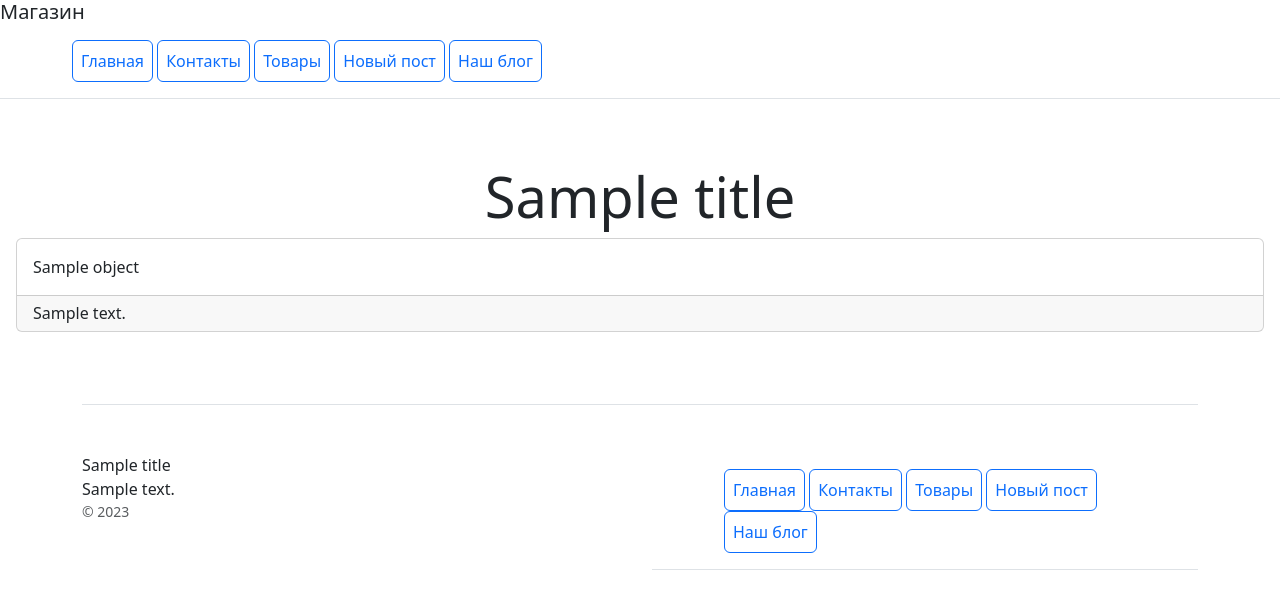
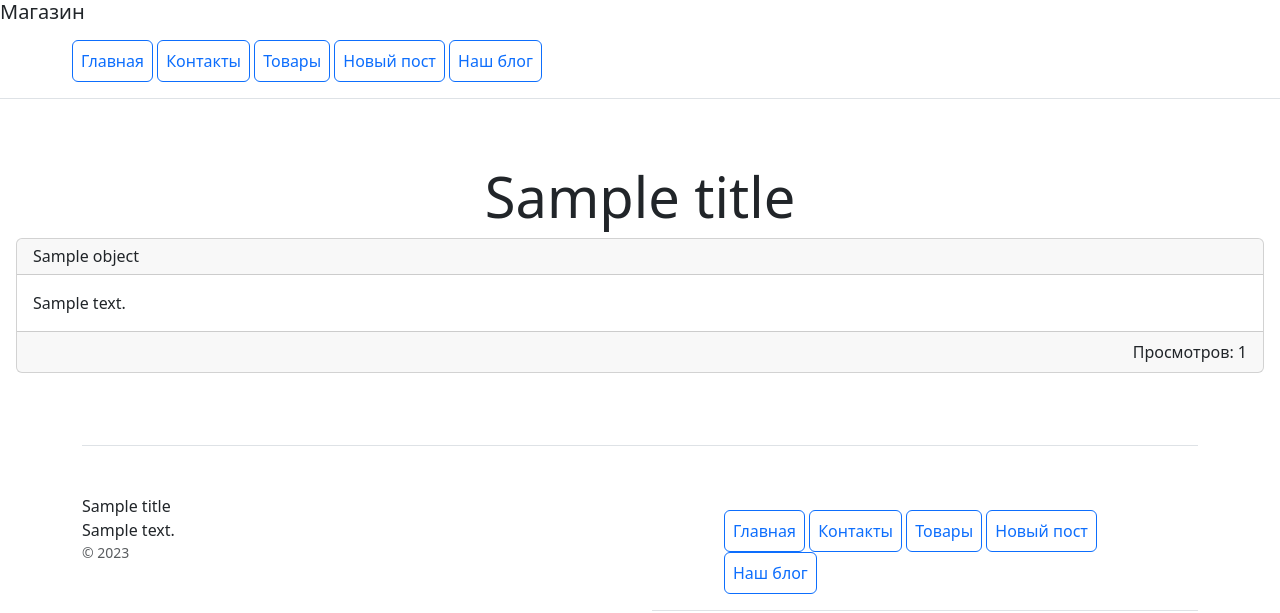
Before and after one commit to Vergelsky/HW-19.1, a Django app: template blog/templates/blog/blog_detail.html in a window 1280 px wide. Shown: the top 613 px of the page. Run offline with Django 5.2, Linux system fonts and the light colour scheme; the template is opened without the code that fills it: most values are stand-ins (such as "Sample title", 1, 10 or a date in 2020); data that the repository does not hold is empty; parts of the project's set-up code (start-up, migrations or seed data) failed here and were passed over.

Commit message:
Домашка 21.1.2 - добавил постам счётчик просмотров

```diff
--- a/blog/models.py
+++ b/blog/models.py
@@ -3,6 +3,11 @@ from django.db import models
 class Blog(models.Model):
     title = models.CharField(max_length=200, verbose_name='название')
     content = models.TextField(verbose_name='содержимое')
+
+    views_count = models.IntegerField(default=0, verbose_name='просмотров')
+    is_published = models.BooleanField(default=True, verbose_name='опубликовано')
+    slug = models.CharField(max_length=150, verbose_name='slug', null=True, blank=True)
+
 
     class Meta:
         verbose_name = 'публикация'
--- a/blog/templates/blog/blog_detail.html
+++ b/blog/templates/blog/blog_detail.html
@@ -2,12 +2,15 @@
 
 {% block content %}
 
-<div class="card card-sm">
-    <div class="card-body d-flex justify-content-between">
+<div class="card card-s mx-auto">
+    <div class="card-header d-flex justify-content-between h6">
         <p class="  m-0">{{object.title}}</p>
     </div>
-    <div class="card-footer d-flex justify-content-between">
-        <p class="h6 m-0">{{object.content}}</p>
+    <div class="card-body d-flex justify-content-between">
+        <p class=" m-0">{{object.content}}</p>
+    </div>
+    <div class="card-footer d-flex justify-content-end">
+        <p class="m-0 mx-left">Просмотров: {{object.views_count}}</p>
     </div>
 </div>
 
--- a/blog/views.py
+++ b/blog/views.py
@@ -29,6 +29,12 @@ class BlogDetailView(DetailView):
         'title': f"Пост \"\""
     }
 
+    def get_object(self, queryset=None):
+        self.object = super().get_object(queryset)
+        self.object.views_count += 1
+        self.object.save()
+        return self.object
+
 
 class BlogUpdateView(UpdateView):
     model = Blog
```
